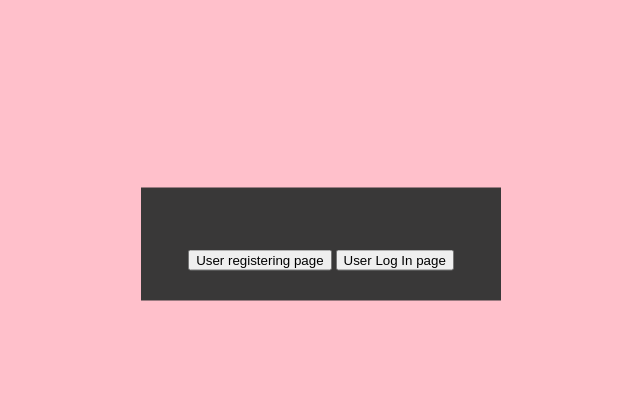
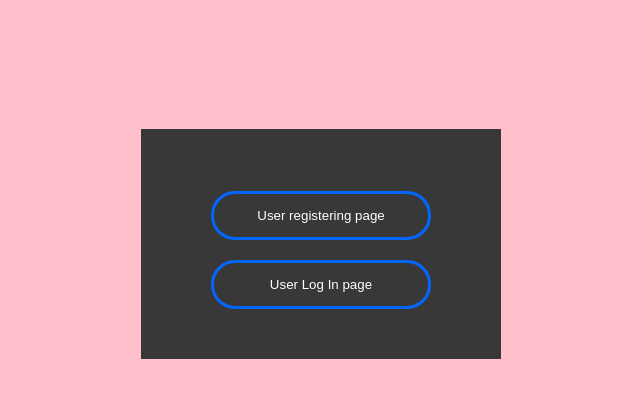
Before and after one commit to SreypichTO/Moi, a plain HTML site: page index.html in a window 1280 px wide. Shown: the part 156-554 px from the top of the page, without its empty margins (319-959 px from the left). Drawn offline with Linux system fonts and the light colour scheme.

Commit message:
Update style.css

```diff
--- a/style.css
+++ b/style.css
@@ -16,7 +16,7 @@ body{
     text-align: center;
 
 }
-.form input[type="text"]{
+.form input[type="submit"]{
     border: 0;
     background: none;
     display: block;
```
